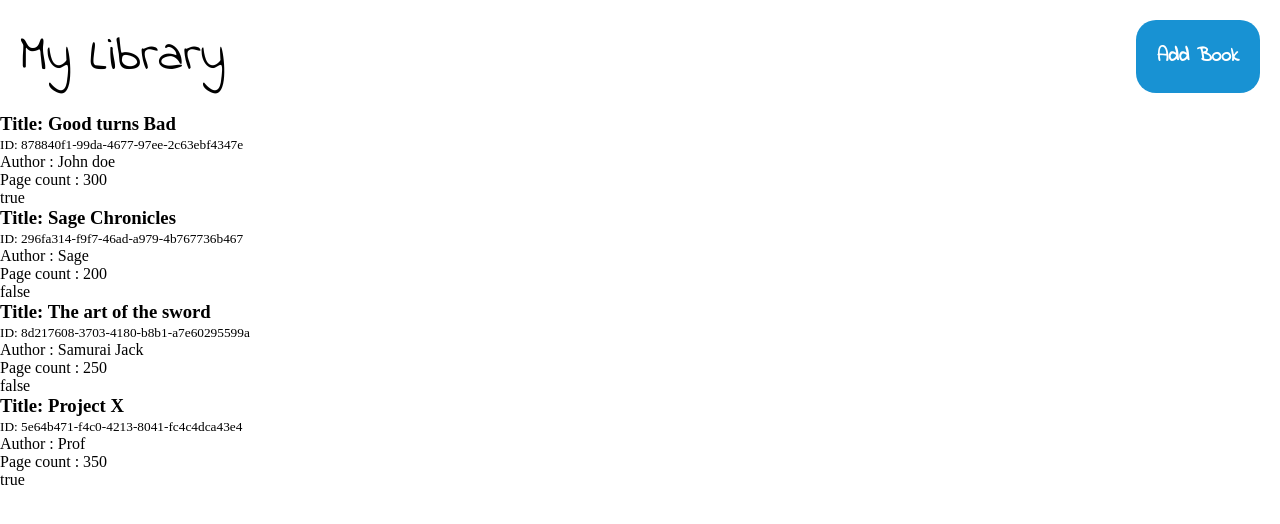
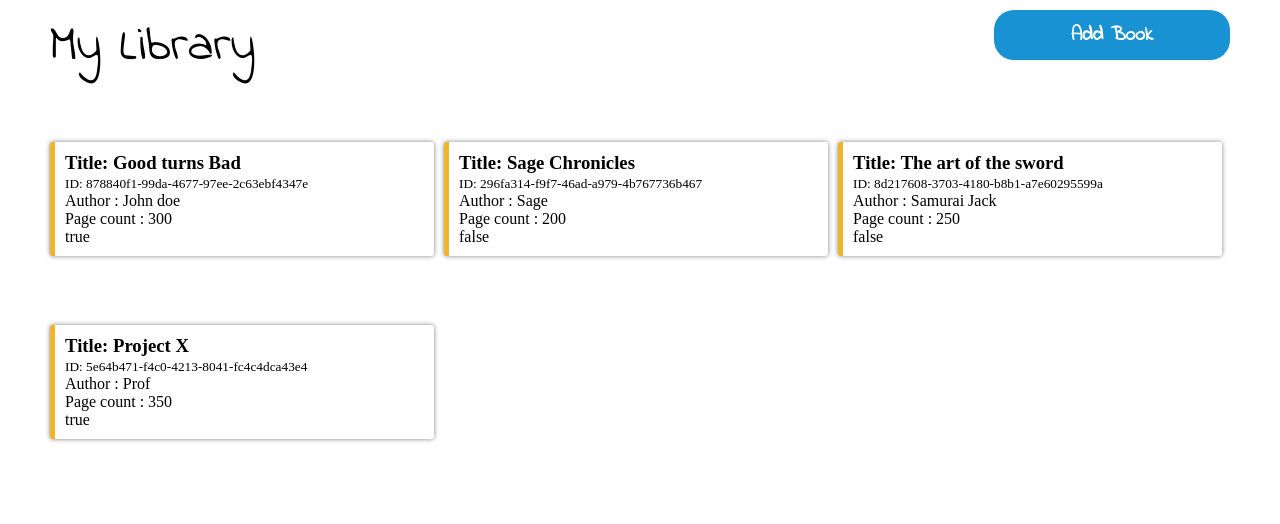
Before and after one commit to Oscar-Luntha/TOP-library, a plain HTML site: page index.html in a window 1280 px wide. Drawn offline with Linux system fonts and the light colour scheme; a web font is replaced by a local one.

Commit message:
style the cards a nd card section

```diff
--- a/style.css
+++ b/style.css
@@ -1,13 +1,18 @@
 @import url('https://fonts.googleapis.com/css2?family=Indie+Flower&display=swap');
+@import url('https://fonts.googleapis.com/css2?family=Annie+Use+Your+Telescope&display=swap');
 *{
     padding: 0;
     margin: 0;
+    box-sizing: border-box;
+}
+body {
+    padding: 0px 50px ;
 }
 header {
     display: flex;
     justify-content: space-between;
     background-color: #ffffff;
-    padding: 20px;
+    padding-top: 10px;
     gap: 10px;
 }
 header h1{
@@ -18,8 +23,8 @@ header h1{
 }
 button {
     font-family: "Indie flower";
-    width: 10%;
-    padding: 5px 20px;
+    width: clamp(150px, 20% , 300px);
+    height: 50px;
     border-radius: 20px;
     font-size: 20px;
     font-weight: 800;
@@ -27,3 +32,18 @@ button {
     background-color: #1892d3;
     border: none;
 }
+.books{
+    display: flex;
+    flex-wrap: wrap;
+    width: 100%;
+    gap: 10px
+}
+.card {
+    width: clamp(18rem, 30vw, 25rem);
+    border-left: 5px solid #efb428;
+    border-radius: 3px;
+    background-color: #ffffff;
+    padding: 10px;
+    box-shadow: 0 0 5px #808080;
+    margin-top: 5%;
+}
```
